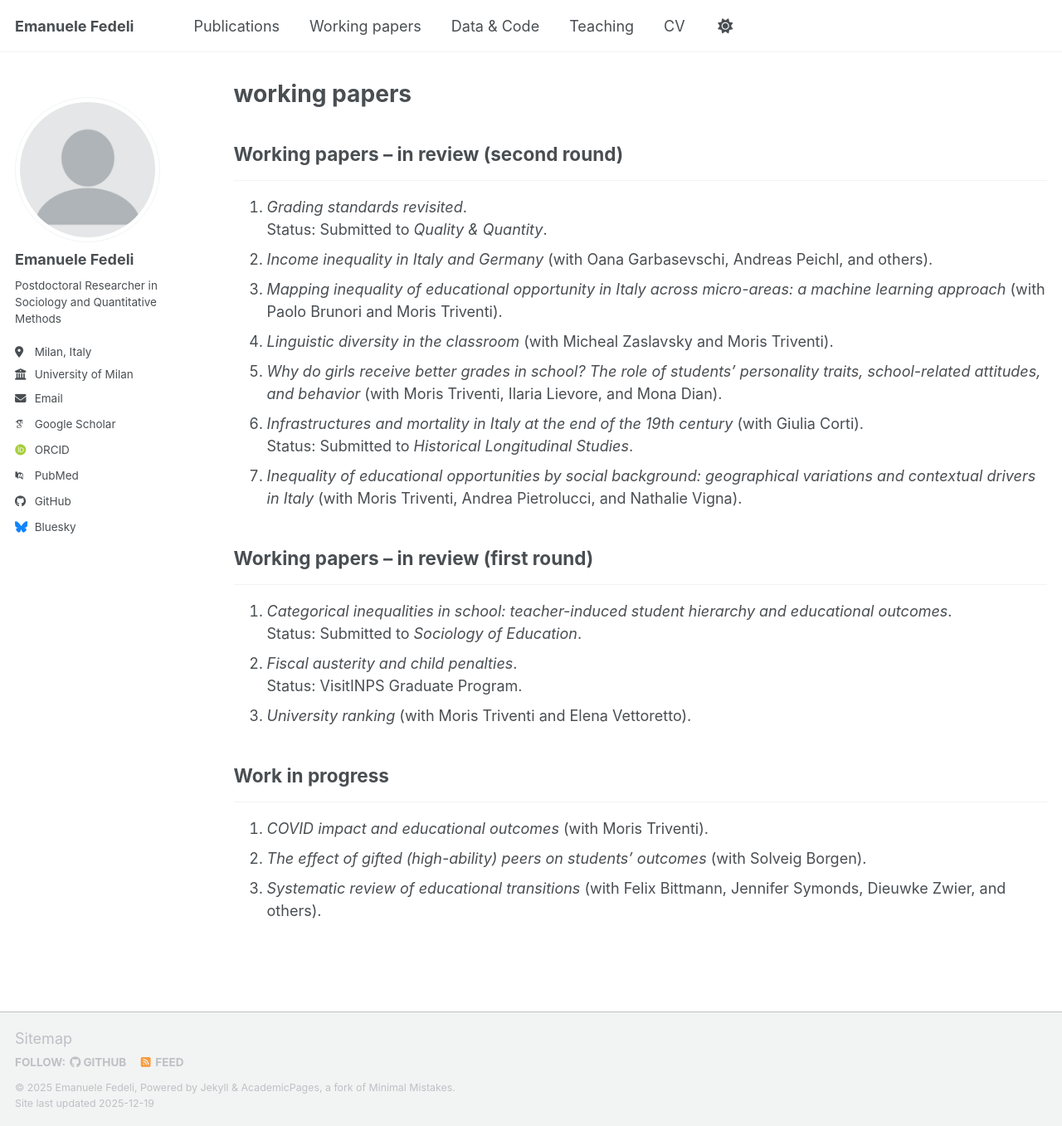
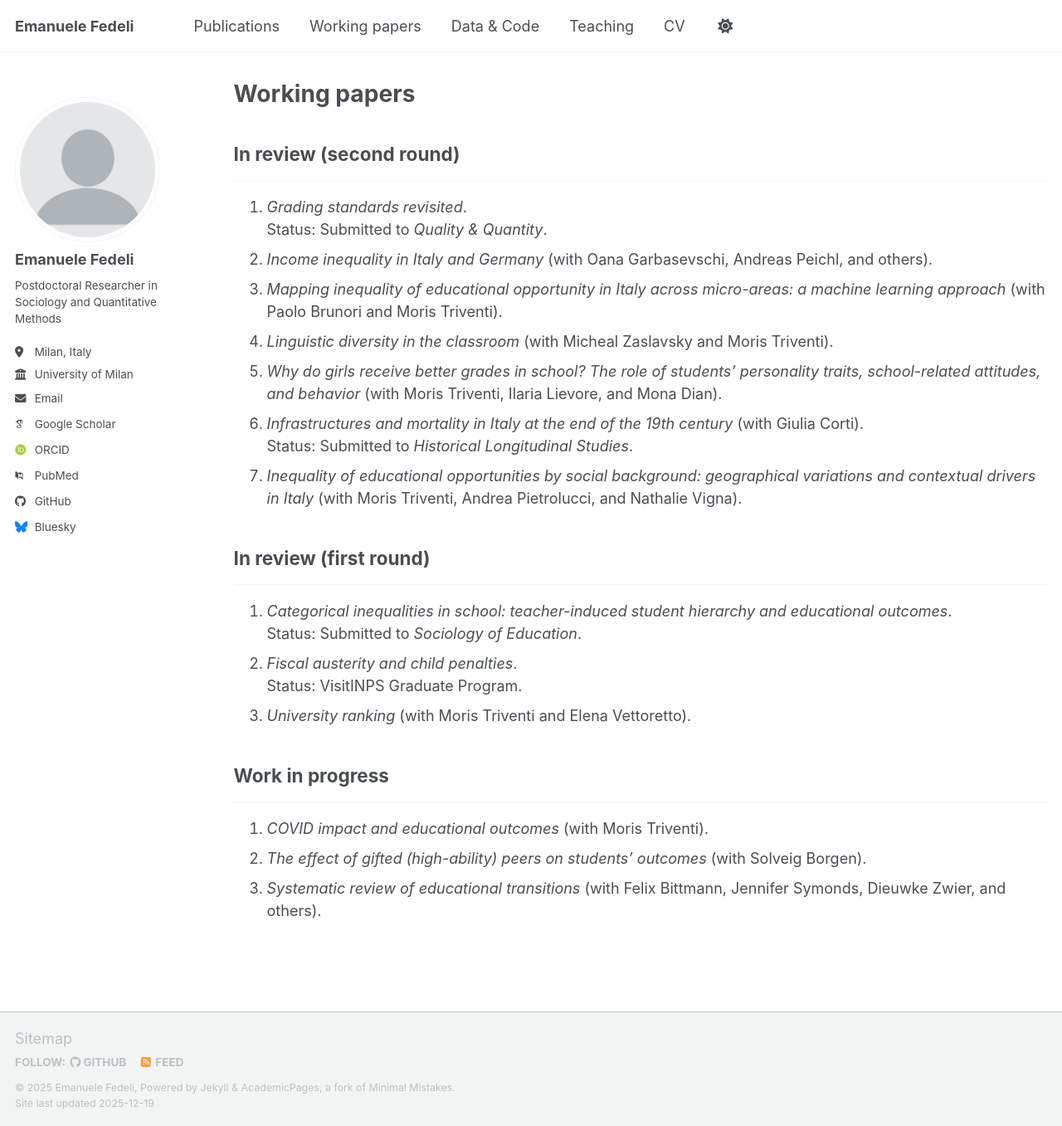
Before and after one commit to emanuelefedeli/emanuelefedeli.github.io, a Jekyll site: the page built from _pages/working-papers.md, in a window 1280 px wide and 1357 px high. Shown: the whole window at 83% size. Built offline with Jekyll 4.4.1, drawn with Linux system fonts in a browser that asks for light colours; some web fonts are replaced; a script bundle is joined from its source files by our own code; library files that are not in the unit come from our copies.

Commit message:
Update working-papers.md

```diff
--- a/_pages/working-papers.md
+++ b/_pages/working-papers.md
@@ -1,13 +1,13 @@
 ---
 layout: archive
-title: "working papers"
+title: "Working papers"
 permalink: /working-papers/
 author_profile: true
 ---
 
 {% include base_path %}
 
-<h2>Working papers – in review (second round)</h2><hr />
+<h2>In review (second round)</h2><hr />
 
 <ol>
   <li>
@@ -44,7 +44,7 @@ author_profile: true
   </li>
 </ol>
 
-<h2>Working papers – in review (first round)</h2><hr />
+<h2>In review (first round)</h2><hr />
 
 <ol>
   <li>
```
